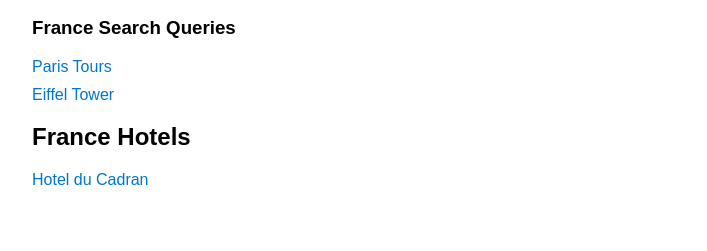
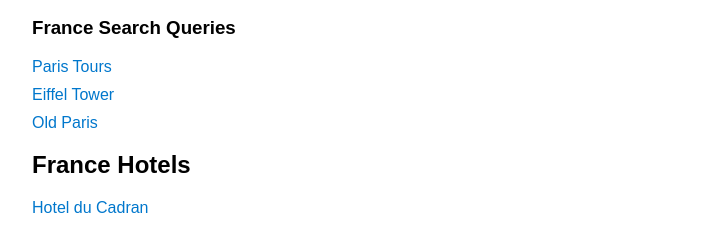
Before and after one commit to mJm-Travel/France, a plain HTML site: page index.html in a window 1280 px wide. Shown: the part 159-410 px from the top of the page, without its empty margins (16-723 px from the left). Drawn offline with Linux system fonts and the light colour scheme.

Commit message:
Update index.html

```diff
--- a/index.html
+++ b/index.html
@@ -19,6 +19,7 @@
     <ul id="pages-list">
    <li><a href="https://mjm-travel.github.io/France/Tours/q/Paris-Tours.html" target=_blank>Paris Tours</a></li>
    <li><a href="https://mjm-travel.github.io/France/Tours/q/Eiffel-Tower.html" target=_blank>Eiffel Tower</a></li>
+   <li><a href="https://mjm-travel.github.io/France/Tours/q/Old-Paris.html" target=_blank>Old Paris</a></li>
         <!-- Pages will be populated here -->
     </ul>
 <h2 align=left>France Hotels</h2>
```
